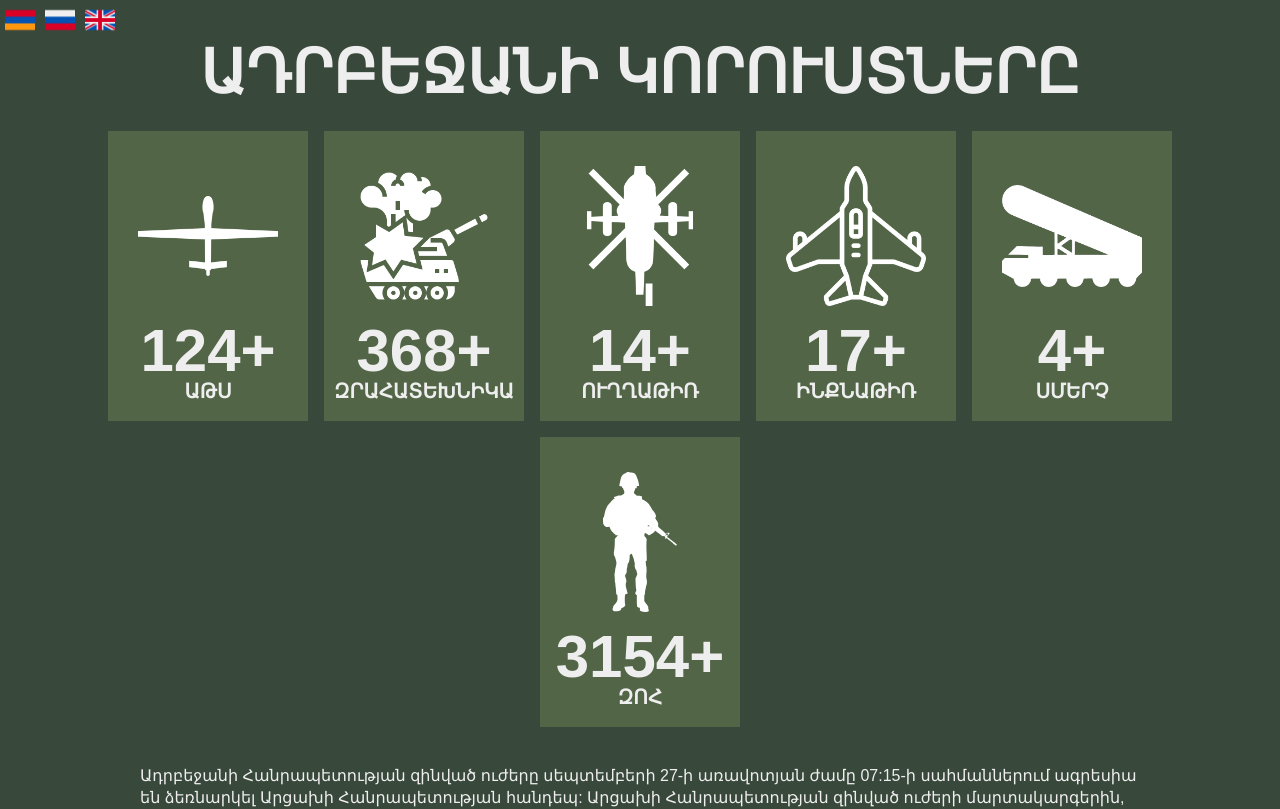
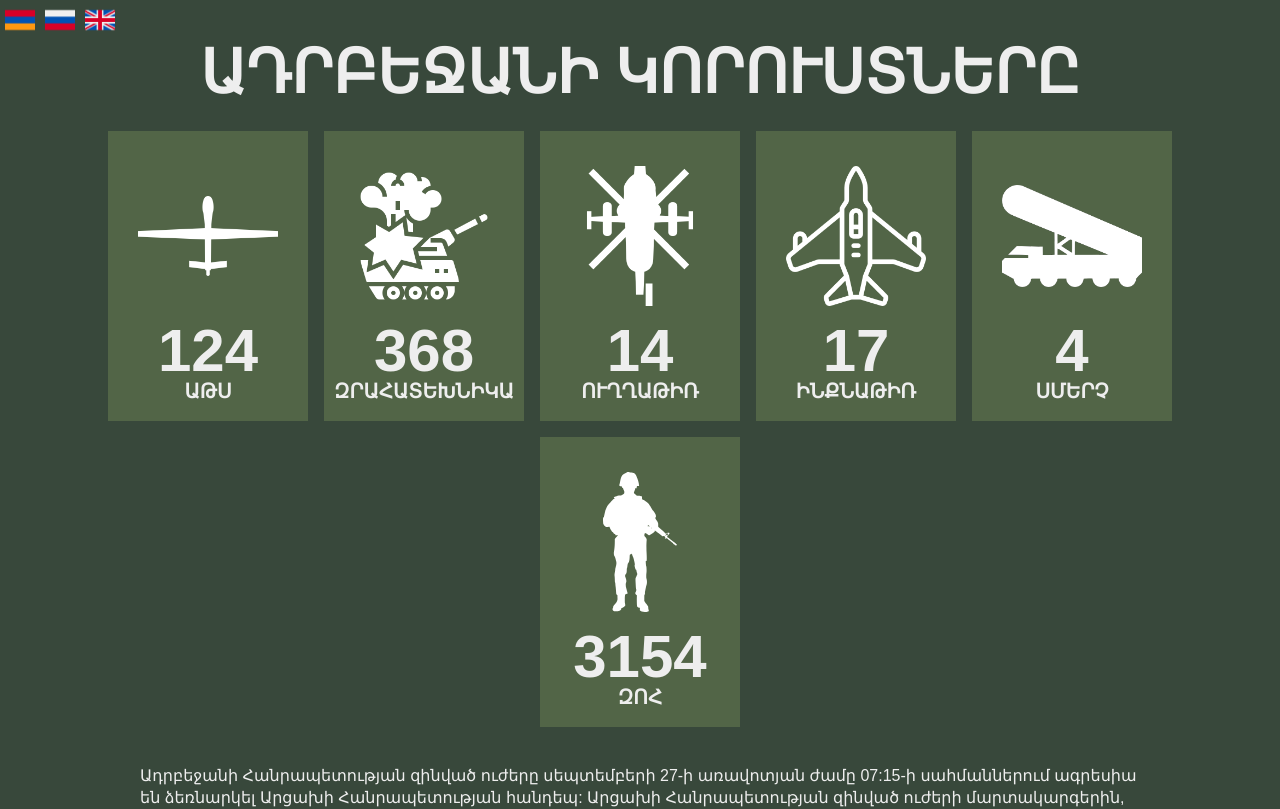
Before and after one commit to Hovakimyan/forvictory, a React (Create React App) app: page /#/1 in a window 1280 px wide. Shown: the top 809 px of the page. Built offline with nearby package versions, Linux system fonts and the light colour scheme.

Commit message:
fix: remove pluses

```diff
--- a/src/pages/home/list/item/index.js
+++ b/src/pages/home/list/item/index.js
@@ -9,7 +9,7 @@ const Item = ({ item }) => {
     return (
         <Styled.Container>
             <Styled.Image title={name} url={item.img} />
-            <Styled.Count>{item.count}+</Styled.Count>
+            <Styled.Count>{item.count}</Styled.Count>
             <Styled.Title>{name}</Styled.Title>
         </Styled.Container>
     )
```
